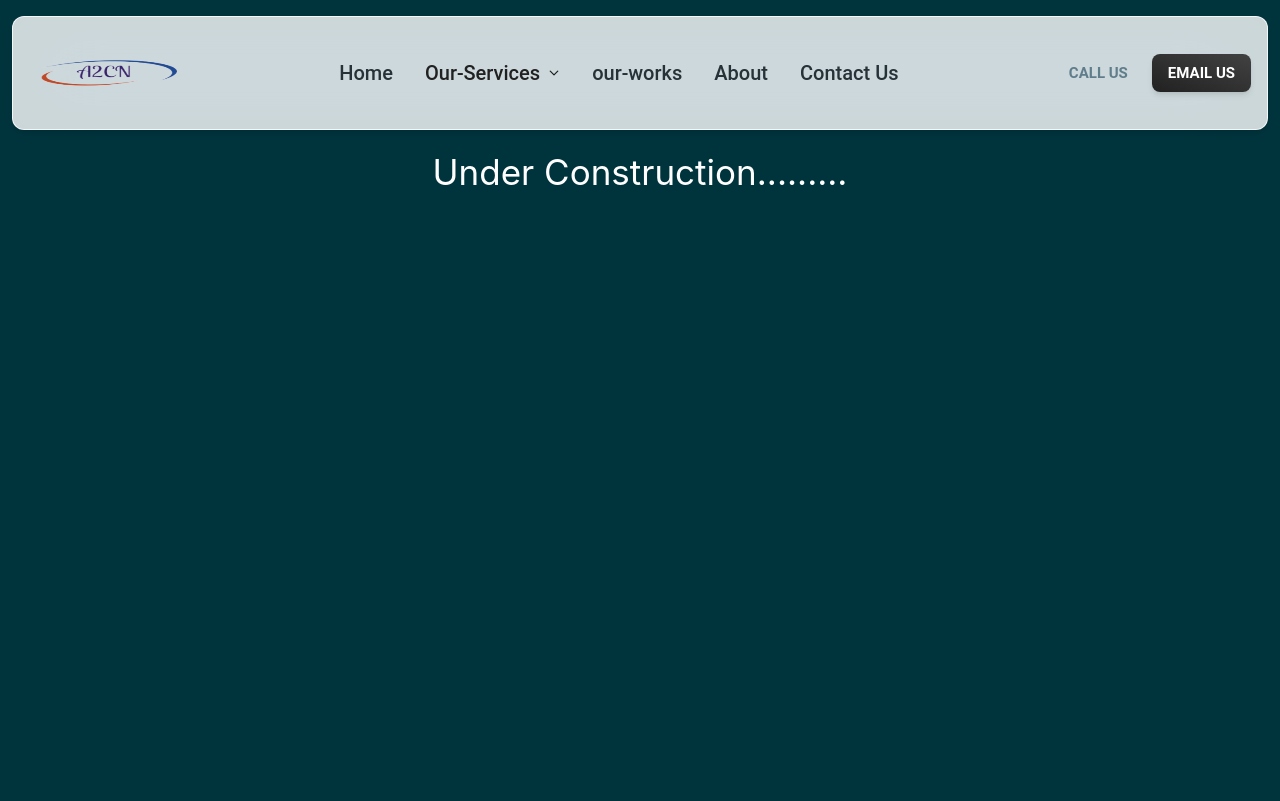
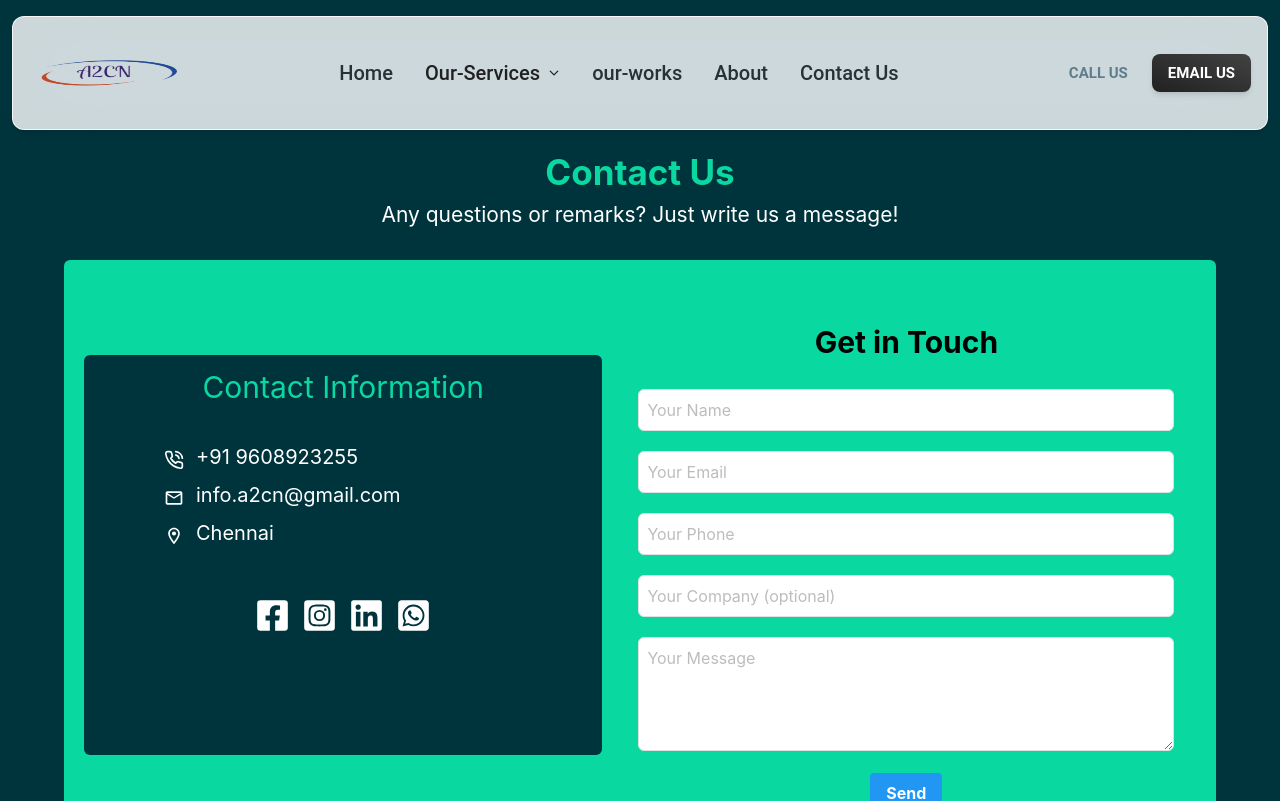
Before and after one commit to nirala7765/A2CN-App, a React (Create React App) app in the folder a2cnapp/: page /contact-us in a window 1280 px wide. Shown: the top 801 px of the page. Built offline with nearby package versions, Linux system fonts and the light colour scheme; what tailwindcss-gradients would draw is missing.

Commit message:
Contact us Updated

```diff
--- a/a2cnapp/package.json
+++ b/a2cnapp/package.json
@@ -10,6 +10,7 @@
     "@testing-library/jest-dom": "^5.17.0",
     "@testing-library/react": "^13.4.0",
     "@testing-library/user-event": "^13.5.0",
+    "axios": "^1.6.8",
     "heroicons": "^2.1.1",
     "react": "^18.2.0",
     "react-dom": "^18.2.0",
--- /dev/null
+++ b/a2cnapp/src/Components/Conatctleads.js
@@ -0,0 +1,156 @@
+import React, { useState } from "react";
+import axios from "axios";
+import { LuPhoneCall } from "react-icons/lu";
+import { MdOutlineMailOutline, MdOutlineLocationOn } from "react-icons/md";
+import { FaFacebookSquare, FaInstagramSquare, FaLinkedin, FaWhatsappSquare } from "react-icons/fa";
+import { Button } from "@material-tailwind/react";
+
+function ContactLeads() {
+  const [formData, setFormData] = useState({
+    name: "",
+    email: "",
+    phone: "",
+    company: "",
+    message: "",
+  });
+  const { name, email,phone,company, message } = formData
+
+  const handleChange = e =>
+  setFormData({ ...formData, [e.target.name]: e.target.value })
+
+  const handleSubmit = async e => {
+    e.preventDefault()
+    try {
+      await fetch("https://v1.nocodeapi.com/a2cn/google_sheets/WxWgTVqpvVCHFsqr?tabId=Leads", {
+        method: "POST",
+        headers: {
+          "Content-Type": "application/json",
+        },
+        body: JSON.stringify([[name, email, phone,company,message,new Date().toLocaleDateString()]]),
+      })
+
+      setFormData({...formData,name:"",email:"",phone:"",company:"",message:""})
+
+      alert("Your Message Sent Successfully! to the Team, They will Contact you soon")
+    } catch (err) {
+      console.log(err)
+    }
+  }
+
+  return (
+    <div className="bg-newbg">
+      <h1 className="text-[#09D8A1] text-[35px] font-bold">Contact Us</h1>
+
+      <h1 className="text-white text-[21px]">Any questions or remarks? Just write us a message!</h1>
+
+      <div className="bg-[#09D8A1] w-[90%] rounded-md mx-auto h-[600px] mt-[30px] relative flex gap-4 py-10">
+        <div className="bg-newbg w-[45%] h-[400px] mt-[55px] ml-5 rounded-md text-white gap-5">
+          <h1 className="text-[30px]  text-[#09D8A1] mt-[10px] mb-8">Contact Information</h1>
+          <div className="flex items-center text-[20px] gap-3 mt-2 ml-[80px]">
+            <LuPhoneCall className="items-start mt-[6px]" />
+            <h1>+91 9608923255</h1>
+          </div>
+
+          <div className="flex items-center text-[20px] gap-3 mt-2 ml-[80px]">
+            <MdOutlineMailOutline className="items-start mt-[6px]" />
+            <h1>info.a2cn@gmail.com</h1>
+          </div>
+
+          <div className="flex items-center text-[20px] gap-3 mt-2 ml-[80px]">
+            <MdOutlineLocationOn className="items-start mt-[6px]" />
+            <h1>Chennai</h1>
+          </div>
+
+          <div className="text-white flex gap-3 text-[35px] justify-center mt-[50px] ">
+            <a href="https://www.facebook.com/a2cn.in" target="_blank" rel="noopener noreferrer">
+              <FaFacebookSquare />
+            </a>
+            <a href="https://www.instagram.com/a2cn.in/" target="_blank" rel="noopener noreferrer">
+              <FaInstagramSquare />
+            </a>
+            <a href="https://www.linkedin.com/company/100496029/admin/feed/posts/" target="_blank" rel="noopener noreferrer">
+              <FaLinkedin />
+            </a>
+            <a href="https://wa.link/a64rph" target="_blank" rel="noopener noreferrer">
+              <FaWhatsappSquare />
+            </a>
+          </div>
+        </div>
+
+        <div className="bg-transparent w-[50%] p-5 rounded-md">
+          <form onSubmit={handleSubmit}>
+            <h1 className="text-[30px] font-bold mb-5">Get in Touch</h1>
+            <div className="mb-4">
+              <input
+                type="text"
+                name="name"
+                value={formData.name}
+                onChange={handleChange}
+                placeholder="Your Name"
+                required
+                className="mt-1 p-2 w-full rounded-md border border-gray-300 focus:outline-none focus:ring focus:ring-blue-200"
+              />
+            </div>
+
+            <div className="mb-4">
+              <input
+                type="email"
+                name="email"
+                value={formData.email}
+                onChange={handleChange}
+                placeholder="Your Email"
+                required
+                className="mt-1 p-2 w-full rounded-md border border-gray-300 focus:outline-none focus:ring focus:ring-blue-200"
+              />
+            </div>
+
+            <div className="mb-4">
+              <input
+                type="tel"
+                name="phone"
+                value={formData.phone}
+                onChange={handleChange}
+                placeholder="Your Phone"
+                required
+                className="mt-1 p-2 w-full rounded-md border border-gray-300 focus:outline-none focus:ring focus:ring-blue-200"
+              />
+            </div>
+
+            <div className="mb-4">
+              <input
+                type="text"
+                name="company"
+                value={formData.company}
+                onChange={handleChange}
+                placeholder="Your Company (optional)"
+                className="mt-1 p-2 w-full rounded-md border border-gray-300 focus:outline-none focus:ring focus:ring-blue-200"
+              />
+            </div>
+
+            <div className="mb-4">
+              <textarea
+                name="message"
+                value={formData.message}
+                onChange={handleChange}
+                placeholder="Your Message"
+                required
+                rows="4"
+                className="mt-1 p-2 w-full rounded-md border border-gray-300 focus:outline-none focus:ring focus:ring-blue-200"
+              ></textarea>
+            </div>
+
+            <button
+              type="submit"
+              className="bg-blue-500 hover:bg-blue-700 text-white font-bold py-2 px-4 rounded focus:outline-none focus:shadow-outline"
+            >
+              Send
+            </button>
+
+          </form>
+        </div>
+      </div>
+    </div>
+  );
+}
+
+export default ContactLeads;
--- a/a2cnapp/src/Pages/ContactUs.js
+++ b/a2cnapp/src/Pages/ContactUs.js
@@ -1,15 +1,16 @@
 import React from 'react'
 import Header from '../Components/Header'
 import Footer from '../Components/Footer'
+import Conatctleads from '../Components/Conatctleads'
 
 function ContactUs() {
   return (
     <div className='bg-newbg'>
 
     <Header/>
-    <div className='h-[800px] text-white text-[35px] justify-center'>
+    <div className=''>
 
-      <h1>Under Construction.........</h1>
+     <Conatctleads/>
 
     </div>
 
```
Also changed, not shown: 1 other file (tests, documents, lock files or other folders).
